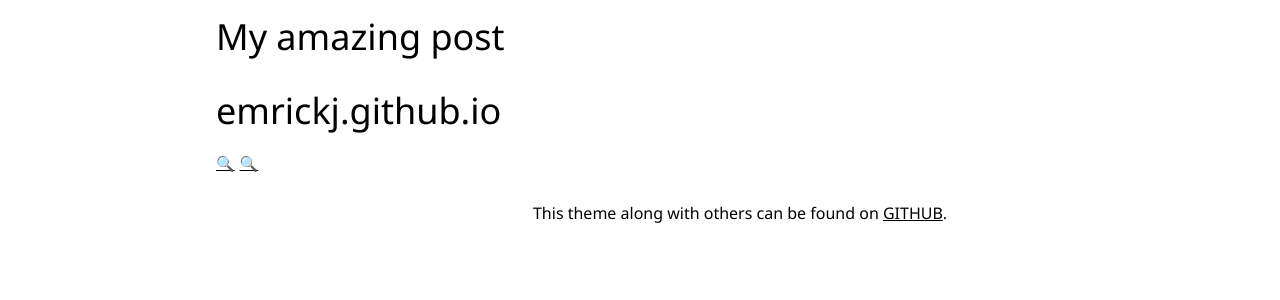
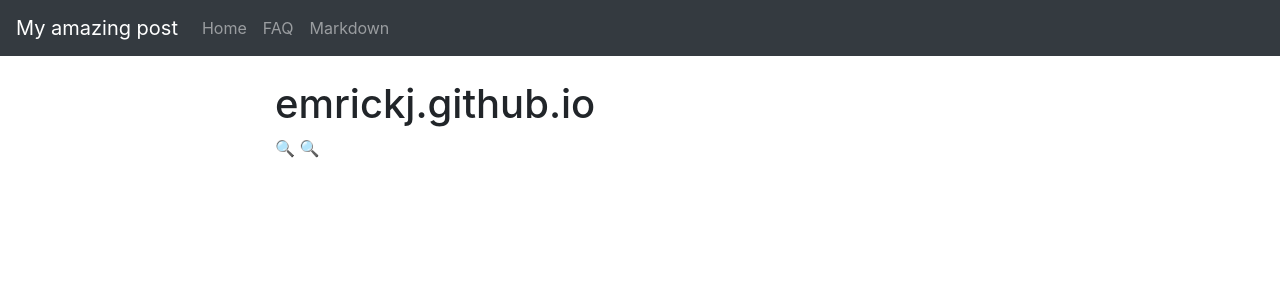
Before and after one commit to emrickj/emrickj.github.io, a Jekyll site: the page built from README.md, in a window 1280 px wide. Shown: the top 300 px of the page. Built offline with Jekyll 4.4.1, drawn with Linux system fonts in a browser that asks for light colours; nearby versions of some CDN libraries; our own code applies the rules of GitHub Pages for plain Markdown files; comment, search, counter and statistics services are not loaded.

Commit message:
Add files via upload

```diff
--- a/_layouts/page.html
+++ b/_layouts/page.html
@@ -1,60 +1,62 @@
 <!DOCTYPE html>
 <html lang="{{ site.lang | default: "en-US" }}">
 <head>
-<meta name="viewport" content="width=device-width, initial-scale=1">
-<link rel="stylesheet" href="https://www.w3schools.com/w3css/4/w3.css">
-<link rel="stylesheet" href="https://www.w3schools.com/lib/w3-theme-orange.css">
+<meta charset="utf-8">
+<meta name="viewport" content="width=device-width,initial-scale=1">
+<link rel="stylesheet" href="https://maxcdn.bootstrapcdn.com/bootstrap/4.0.0/css/bootstrap.min.css">
 <link rel="stylesheet" href="https://cdnjs.cloudflare.com/ajax/libs/font-awesome/4.7.0/css/font-awesome.min.css">
 	<title>{{ site.title | default: site.github.repository_name }}</title>
 <style>
-t1 { white-space: pre-wrap;}
+@media (min-width: 576px) {
+	form label {text-align: right;}
+}
 
 
    </style>
 </head>
-<body>
-
-<!-- Sidebar -->
-<div class="w3-sidebar w3-light-grey w3-bar-block w3-large w3-collapse w3-card-2 w3-animate-left"
- style="width:200px;" id="mySidebar">
-<button class="w3-bar-item w3-button w3-large w3-hide-large" onclick="w3_close()">Close &times;</button>
+<body class='page1' id='demo'>
+<nav class="navbar navbar-expand-md bg-dark navbar-dark">
+  <a class="navbar-brand" href="#">{{ site.title | default: site.github.repository_name }}</a>
+  <button type="button" class="navbar-toggler" data-toggle="collapse" data-target="#myNavbar">
+	<span class="navbar-toggler-icon"></span>
+  </button>
+    <div class="collapse navbar-collapse" id="myNavbar">
+      <ul class="navbar-nav">
 	{% for item in site.webpages %}
 		{% assign bs = "" %}
 		{% if page.url == item.url %}
-		{% assign bs = " w3-gray" %}
+		    {% assign bs = " active" %}
 		{% endif %}
-	<a href='{{ item.url | relative_url }}' class='w3-bar-item w3-button{{ bs }}'>{{ item.title }}</a>
+        <li class='nav-item'><a class='nav-link{{ bs }}' href='{{ item.url | relative_url }}'>{{ item.title }}</a></li>
 	{% endfor %}
+      </ul>
     </div>
-
-<!-- Page Content -->
-<div class="w3-main" style="margin-left:200px">
-<div class="w3-theme-dark">
-  <button class="w3-button w3-theme-dark w3-xlarge w3-hide-large" onclick="w3_open()">&#9776;</button>
+</nav>
+   <div class="container">
+      <div class="row">
+         <div class="col-md-2">
          </div>
-<div class="w3-container w3-theme">
-  <h1>{{ site.title | default: site.github.repository_name }}</h1>
+         <div class="col-md-8">
+		    {% if page.image_url %}
+            <img class='img-fluid' src='{{ page.image_url | relative url }}'>
+			{% endif %}
+            <br>
          </div>
-{% if page.image_url %}
-<img class='w3-image' src='{{ page.image_url | relative url }}' style='width:100%'>
-{% endif %}
-
-<div class="w3-container">
+         <div class="col-md-2">
+         </div>
+      </div>
+      <div class="row">
+         <div class="col-md-2">
+         </div>
+         <div class="col-md-8">
                      {{ content }}
          </div>
-<div class="w3-container w3-theme-dark">
-<center><h6>This theme along with others can be found on <a href="https://github.com/emrickj/jekyll-themes">GITHUB</a>.</h6></center>
+         <div class="col-md-2">
          </div>
       </div>
-
-<script>
-function w3_open() {
-    document.getElementById("mySidebar").style.display = "block";
-}
-function w3_close() {
-    document.getElementById("mySidebar").style.display = "none";
-}
-</script>
-
+   </div>
+<script src="https://ajax.googleapis.com/ajax/libs/jquery/3.3.1/jquery.min.js"></script>
+<script src="https://cdnjs.cloudflare.com/ajax/libs/popper.js/1.12.9/umd/popper.min.js"></script>
+<script src="https://maxcdn.bootstrapcdn.com/bootstrap/4.0.0/js/bootstrap.min.js"></script>
 </body>
 </html>
```
Lines whose indentation alone changed are shown as unchanged.
